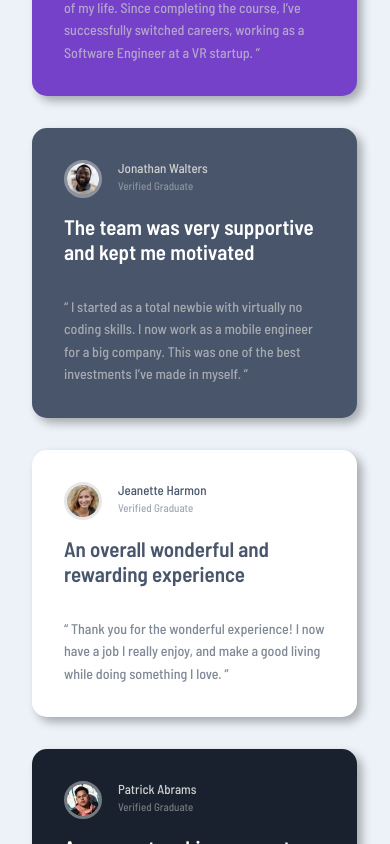
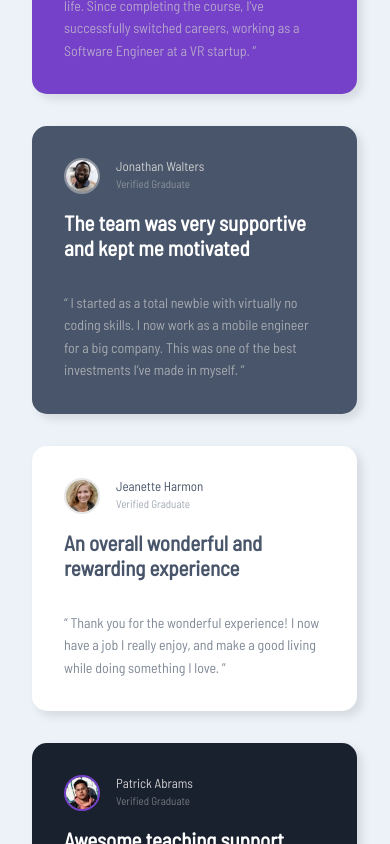
Before and after one commit to margixiques/Actividad-HTML---CSS, a plain HTML site: page index.html in a window 390 px wide. Shown: the part 460-1304 px from the top of the page. Drawn offline with Linux system fonts and the light colour scheme.

Commit message:
Finished responsive

```diff
--- a/index.html
+++ b/index.html
@@ -5,7 +5,7 @@
   <meta name="viewport" content="width=device-width, initial-scale=1.0">
   <link rel="icon" type="image/png" sizes="32x32" href="./images/favicon-32x32.png">
   <link rel="stylesheet" href="style.css">
-  <link href="https://fonts.googleapis.com/css2?family=Barlow+Semi+Condensed:wght@500;600&display=swap" rel="stylesheet">
+  <link href="https://fonts.googleapis.com/css2?family=Barlow+Semi+Condensed" rel="stylesheet">
   <title>Frontend Mentor | [Challenge Name Here]</title>
 </head>
 <body>
@@ -56,7 +56,7 @@
       </div>
       <div class="card card--dark-gray">
         <div class="card__personal-info">
-          <img src="images/image-patrick.jpg" alt="Foto de Patrick Abrams" class="card__image">
+          <img src="images/image-patrick.jpg" alt="Foto de Patrick Abrams" class="card__image card__image--purple">
           <div>
             <p class="card__name">Patrick Abrams</p>
             <p class="card__status">Verified Graduate</p>
@@ -72,7 +72,7 @@
     </section>
   </section>
   <section class="section section-3">
-    <div class="card  card--white card--last-one">
+    <div class="card  card--white card--white-second">
     <div class="card__personal-info">
       <img src="images/image-kira.jpg" alt="Foto de Kira Whittle" class="card__image">
       <div>
--- a/style.css
+++ b/style.css
@@ -1,6 +1,4 @@
 :root {
-    box-sizing: content-box;
-
     /* Primary Colors */
     --moderat-violet: hsl(263, 55%, 52%);
     --very-dark-grayish-blue: hsl(217, 19%, 35%);
@@ -29,7 +27,7 @@ body {
     font-size: 13px;
     font-family: var(--barlow-semi-condensed);
     background-color: var(--light-grayish-blue);
-    box-sizing: content-box;
+    box-sizing: border-box;
 }
 
 .container {
@@ -60,7 +58,7 @@ body {
    border-radius: 15px;
    padding: 2rem;
    width: 80%;
-   box-shadow: 5px 5px 10px rgba(0, 0, 0, 0.3);
+   box-shadow: 5px 5px 10px rgba(0, 0, 0, 0.1);
 }
 
 .card--quotation {
@@ -77,9 +75,13 @@ body {
 
 .card__image {
     border-radius: 50px;
-    border: 0.2rem solid var(--light-gray-status);
+    border: 0.15rem solid var(--light-gray-status);
     width: 2rem;
     height: 2rem;
+}
+
+.card__image--purple {
+    border-color: var(--moderat-violet);
 }
 
 .card__name {
@@ -99,7 +101,7 @@ body {
 .card__summary {
     padding: 1rem 0;
     font-size: 21px;
-    font-weight: bold;
+    font-weight: 600;
     color: var(--white);
 }
 
@@ -188,8 +190,10 @@ body {
     .card--dark-gray {
         width: 50%;
     }
-    .card--last-one {
+
+    .card--white-second {
         width: 60%;
+        min-width: 180px;
         height: 100%;
     }
 }
```
